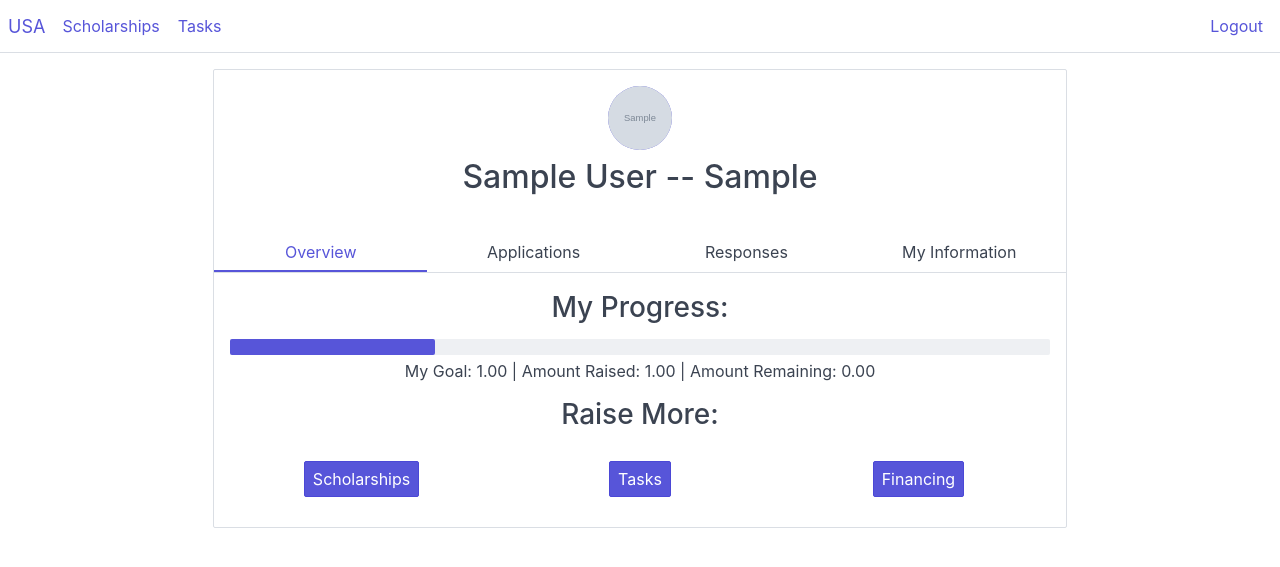
After one commit to emmaknospe/usa, a Django app: page /profiles/home/ in a window 1280 px wide. The commit adds this page. Shown: the top 567 px of the page. Run offline with Django 3.2, Linux system fonts and the light colour scheme; a user stored in the database is signed in; tables that the repository leaves empty hold one stand-in row (values such as "Sample post"); grey boxes marked "Sample" are stand-in pictures; some libraries are stand-ins or nearby versions.

Commit message:
Bugfixes and more functionality for student profile

```diff
--- a/profiles/urls.py
+++ b/profiles/urls.py
@@ -3,7 +3,7 @@ from . import views
 
 
 urlpatterns = [
-    path('profile/', views.ProfileView.as_view(), name='profile'),
+    path('home/', views.UserHomeView.as_view(), name='user-home'),
     path('student_setup/<int:setup_stage>/', views.setup_student, name='student-profile-setup'),
     path('donor_setup/<int:setup_stage>/', views.setup_donor, name='donor-profile-setup')
 ]
--- a/profiles/views.py
+++ b/profiles/views.py
@@ -6,6 +6,7 @@ from django.contrib.auth.forms import UserCreationForm
 from django.contrib.auth.forms import AuthenticationForm
 from django.urls import reverse_lazy
 from django.contrib.auth.decorators import login_required
+from django.forms.models import model_to_dict
 
 from profiles.models import Profile, StudentProfile
 from profiles.constants import *
@@ -19,13 +20,13 @@ class RegisterView(generic.CreateView):
 
 class LoginView(generic.FormView):
     form_class = AuthenticationForm
-    success_url = reverse_lazy('profile')
+    success_url = reverse_lazy('user-home')
     template_name = 'registration/login.html'
 
 
 @method_decorator(login_required, name='dispatch')
-class ProfileView(generic.TemplateView):
-    template_name = 'profiles/profile.html'
+class UserHomeView(generic.TemplateView):
+    template_name = 'profiles/user_homepage_overview.html'
 
     def get_context_data(self, **kwargs):
         context = super().get_context_data(**kwargs)
@@ -38,54 +39,57 @@ class ProfileView(generic.TemplateView):
 
 @login_required
 def setup_student(request, setup_stage):
-    context = {'error': '',
-               'first_name': '',
-               'last_name': '',
-               'email': '',
-               'profile_text': '',
-               'student_type': 'C',
-               'school': '',
-               'dob': '',
-               'hs_grad_year': '',
-               'college_grad_year': '',
-               'profile_id': '',
-               'hometown': '',
-               'college_town': '',
-               'tuition': ''}
+    defaults = {'error': '',
+                'first_name': '',
+                'last_name': '',
+                'email': '',
+                'profile_text': '',
+                'student_type': 'C',
+                'school': '',
+                'dob': '',
+                'hs_grad_year': '',
+                'college_grad_year': '',
+                'profile_id': '',
+                'hometown': '',
+                'college_town': '',
+                'tuition': ''}
+    context = defaults.copy()
+    ignore_attrs = ['error']
+    tracked_attrs = [key for key in context.keys() if key not in ignore_attrs]
+    print(tracked_attrs)
     profile = None
-    profile_id = ''
     if request.method == "POST":
-        profile_id = request.POST.get('profile_id', '')
-        context['profile_id'] = profile_id
-        context['first_name'] = request.POST.get('first_name', '')
-        context['last_name'] = request.POST.get('last_name', '')
-        context['email'] = request.POST.get('email', '')
-        context['profile_text'] = request.POST.get('profile_text', '')
-        context['student_type'] = request.POST.get('student_type', '')
-        context['school'] = request.POST.get('school', '')
-        context['dob'] = request.POST.get('dob', '')
-        context['hs_grad_year'] = request.POST.get('hs_grad_year', '')
-        context['college_grad_year'] = request.POST.get('college_grad_year', '')
-        context['hometown'] = request.POST.get('hometown', '')
-        context['college_town'] = request.POST.get('college_town', '')
-        context['tuition'] = request.POST.get('tuition', '')
+        if request.POST.get("resume", ''):
+            print("resuming")
+            profile_id = request.POST['profile_id']
+            profile = get_object_or_404(Profile, id=int(profile_id))
+            context.update(model_to_dict(profile))
+            print(model_to_dict(profile))
+            context['profile_id'] = profile_id
+        else:
+            print("not resuming")
+            profile_id = request.POST.get('profile_id', '')
+            for attr in tracked_attrs:
+                context[attr] = request.POST.get(attr, defaults[attr])
+                print("Set " + attr + "to " + str(context[attr]))
 
-        if profile_id != '':
-            profile = get_object_or_404(Profile, id=int(profile_id))
-            profile.first_name = context['first_name']
-            profile.last_name = context['last_name']
-            profile.email = context['email']
-            profile.profile_text = context['profile_text']
-            profile.save()
-        action = request.POST.get('action', 'next')
-        if action == "next":
-            setup_stage += 1
-        elif action == "previous":
-            setup_stage -= 1
-        else:
-            return HttpResponseServerError("Invalid action")
+            if profile_id != '':
+                profile = get_object_or_404(Profile, id=int(profile_id))
+                profile.first_name = context['first_name']
+                profile.last_name = context['last_name']
+                profile.email = context['email']
+                profile.profile_text = context['profile_text']
+                profile.save()
+            action = request.POST.get('action', 'next')
+            if action == "next":
+                setup_stage += 1
+            elif action == "previous":
+                setup_stage -= 1
+            else:
+                return HttpResponseServerError("Invalid action")
     elif setup_stage != 0:
         return redirect("student-profile-setup", 0)
+    print(context)
     if setup_stage == 3:
         if not hasattr(request.user, "profile"):
             profile = Profile()
@@ -102,14 +106,17 @@ def setup_student(request, setup_stage):
         if not profile:
             return HttpResponseServerError("Invalid profile setup.")
         student_profile = StudentProfile()
-        student_profile.profile = profile
         student_profile.student_type = request.POST['student_type']
         student_profile.dob = request.POST['dob']
         student_profile.hs_grad_year = int(request.POST['hs_grad_year'])
         student_profile.college_grad_year = int(request.POST['college_grad_year'])
         student_profile.tuition_goal = int(request.POST['tuition'])
-        return redirect("profile")
-    print(context)
+        student_profile.tuition_raised = 0
+        student_profile.save()
+        profile.student_profile = student_profile
+        profile.save()
+        print("this occurred")
+        return redirect("user-home")
     context['HS_GRADUATION_LABEL_TEXT'] = HS_GRADUATION_LABEL_TEXT_BY_STUDENT_TYPE(context['student_type'])
     context['COLLEGE_GRADUATION_LABEL_TEXT'] = COLLEGE_GRADUATION_LABEL_TEXT_BY_STUDENT_TYPE(context['student_type'])
     context['setup_stage'] = setup_stage
@@ -145,7 +152,7 @@ def setup_donor(request, setup_stage):
         profile.profile_type = profile.DONOR
         profile.user = request.user
         profile.save()
-        return redirect("profile")
+        return redirect("user-home")
 
     context['setup_stage'] = setup_stage
     return render(request, "profiles/setup_donor.html", context)
--- a/scholarships/views.py
+++ b/scholarships/views.py
@@ -9,5 +9,5 @@ class IndexView(TemplateView):
 
     def dispatch(self, request, *args, **kwargs):
         if request.user.is_authenticated:
-            return redirect('profile')
+            return redirect('user-home')
         return super(TemplateView, self).dispatch(request, *args, **kwargs)
--- /dev/null
+++ b/static/main.css
@@ -0,0 +1,17 @@
+.vertical-margins-m {
+    margin-top:30px;
+    margin-bottom:30px;
+}
+
+.vertical-margins-xl {
+    margin-top:60px;
+    margin-bottom:60px;
+}
+
+.top-margin-s {
+    margin-top: 15px;
+}
+
+.bottom-margin-m {
+    margin-bottom: 30px;
+}
--- a/templates/base.html
+++ b/templates/base.html
@@ -4,6 +4,7 @@
     <meta charset="UTF-8">
     <title>Untitled Scholarship Application</title>
     {% load static %}
+    <link rel="stylesheet" type="text/css" href="{% static 'main.css' %}">
     <link rel="stylesheet" type="text/css" href="{% static 'spectre.css' %}">
 </head>
 <body>
--- /dev/null
+++ b/templates/profiles/user_homepage.html
@@ -0,0 +1,75 @@
+{% extends 'base.html' %}
+{% block content %}
+    {% if profile %}
+        {% if profile.profile_type == "S" %}
+            <div class="columns">
+                <div class="col-8 col-mx-auto text-center">
+                    <div class="panel">
+                        <div class="panel-header">
+                            <figure class="avatar avatar-xl">
+                                <img src="{{ profile.profile_picture.url }}">
+                            </figure>
+                            <div class="panel-title mt-2">
+                                <h2>{{ profile.first_name }} {{ profile.last_name }}
+                                    {% if profile.student_profile %}
+                                        -- {{ profile.student_profile.school }}
+                                    {% endif %}
+                                </h2>
+                            </div>
+                        </div>
+                        <div class="panel-nav">
+                            <ul class="tab tab-block">
+                                <li class="tab-item active">
+                                    <a href="#">Overview</a>
+                                </li>
+                                <li class="tab-item">
+                                    <a href="#">Applications</a>
+                                </li>
+                                <li class="tab-item">
+                                    <a href="#">Responses</a>
+                                </li>
+                                <li class="tab-item">
+                                    <a href="#">My Information</a>
+                                </li>
+                            </ul>
+                        </div>
+                        <div class="panel-body">
+                            {% block homepage_content %}
+                            {% endblock %}
+                        </div>
+                    </div>
+                </div>
+            </div>
+        {% elif profile.profile_type == "A" %}
+            <div class="columns">
+                <div class="col-8 col-mx-auto text-center">
+                    <h2>{{ profile.first_name }} {{ profile.last_name }} -- Admin</h2>
+                </div>
+            </div>
+        {% elif profile.profile_type == "D" %}
+            <div class="columns">
+                <div class="col-8 col-mx-auto text-center">
+                    <h2>{{ profile.first_name }} {{ profile.last_name }} -- Donor</h2>
+                </div>
+            </div>
+        {% endif %}
+    {% else %}
+        <div class="columns">
+            <div class="column col-6 col-mx-auto">
+                Hi {{ user.username }}! It looks like you got interrupted while creating your profile. Let's get you set up:
+                <div class="columns m-2">
+                    <div class="column text-center vertical-margins-xl">
+                        <a href="{% url "student-profile-setup" setup_stage=0 %}" class="btn btn-primary">I'm a Student</a>
+                    </div>
+                    <div class="divider-vert" data-content="OR"></div>
+                    <div class="column text-center vertical-margins-xl">
+                        <a href="{% url "donor-profile-setup" setup_stage=0 %}" class="btn btn-primary">I'm a Donor</a>
+                    </div>
+                </div>
+            </div>
+        </div>
+
+
+
+    {% endif %}
+{% endblock %}
--- /dev/null
+++ b/templates/profiles/user_homepage_overview.html
@@ -0,0 +1,38 @@
+{% extends "profiles/user_homepage.html" %}
+{% block homepage_content %}
+    {% if profile.student_profile %}
+        <h3 class="top-margin-s">
+            My Progress:
+        </h3>
+        <div class="bar">
+            <div class="bar-item" role="progressbar" style="width:25%;" aria-valuenow="25" aria-valuemin="0" aria-valuemax="100"></div>
+        </div>
+        <div class="mt-1">
+            My Goal: {{ profile.student_profile.tuition_goal }} |
+            Amount Raised: {{ profile.student_profile.tuition_raised }} |
+            Amount Remaining: {{ profile.student_profile.get_tuition_remaining }}
+        </div>
+        <h3 class="top-margin-s">
+            Raise More:
+        </h3>
+        <div class="columns">
+            <div class="column col-4">
+                <a href="#" class="btn btn-primary top-margin-s bottom-margin-m">Scholarships</a>
+            </div>
+            <div class="column col-4">
+                <a href="#" class="btn btn-primary top-margin-s bottom-margin-m">Tasks</a>
+            </div>
+            <div class="column col-4">
+                <a href="#" class="btn btn-primary top-margin-s bottom-margin-m">Financing</a>
+            </div>
+        </div>
+    {% else %}
+        It looks like you haven't finished setting up your profile. Head here to finish up:
+        <form method="post" action="{% url "student-profile-setup" setup_stage=3 %}">
+            {% csrf_token %}
+            <input type="hidden" name="profile_id" value="{{ profile.id }}">
+            <input type="hidden" name="resume" value="true">
+            <button type="submit" class="btn btn-primary vertical-margins-xl">Finish My Profile</button>
+        </form>
+    {% endif %}
+{% endblock %}
--- a/usa/settings.py
+++ b/usa/settings.py
@@ -26,7 +26,7 @@ DEBUG = True
 
 ALLOWED_HOSTS = []
 
-LOGIN_REDIRECT_URL = 'profile'
+LOGIN_REDIRECT_URL = 'user-home'
 LOGOUT_REDIRECT_URL = 'index'
 
 # Application definition
@@ -41,7 +41,8 @@ INSTALLED_APPS = [
     'django.contrib.messages',
     'django.contrib.staticfiles',
     'accounts.apps.AccountsConfig',
-    'widget_tweaks'
+    'widget_tweaks',
+    'djmoney'
 ]
 
 MIDDLEWARE = [
```
Also changed, not shown: profiles/models.py (+16 -3 lines), templates/profiles/profile.html (deleted, +0 -42 lines).
